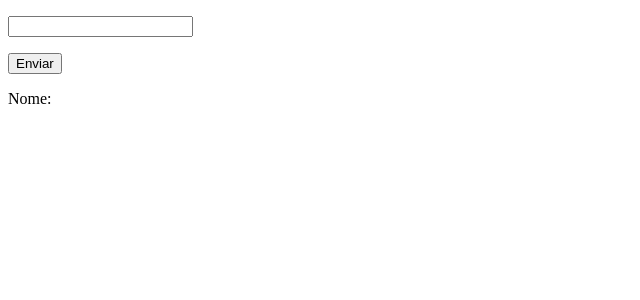
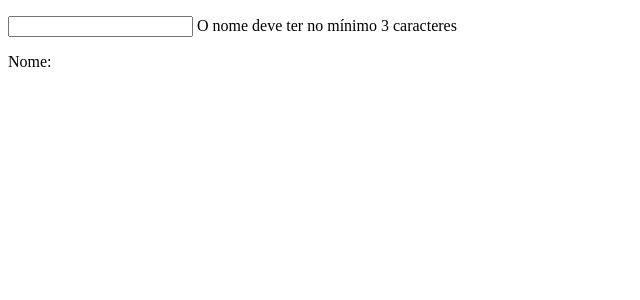
Before and after one commit to igogomes/estudo-angular, an Angular app: page / in a window 1280 px wide. Shown: the top 300 px of the page, without its empty margins (0-640 px from the left). Built offline with nearby package versions, Linux system fonts and the light colour scheme.

Commit message:
Estudos sobre o framework Angular

```diff
--- a/src/app/app.component.ts
+++ b/src/app/app.component.ts
@@ -3,16 +3,17 @@ import { Component } from '@angular/core';
 @Component({
   selector: 'app-root',
   template: `
-    <p><input #n id="nome" name="nome" type="text"/></p>
-    <p><button (click)="enviar(n.value)">Enviar</button></p>
+    <p>
+      <input #n [(ngModel)]="nome" type="text"/>
+      <span *ngIf="n.value.length<3">
+        O nome deve ter no mínimo 3 caracteres
+      </span>
+    </p>
     <p>Nome: {{nome}}</p>
     `
 })
 export class AppComponent {
 
   nome: string = '';
- enviar(n): void {
-  this.nome = n;
- }
 
 }
--- a/src/app/app.module.ts
+++ b/src/app/app.module.ts
@@ -1,4 +1,5 @@
 import { BrowserModule } from '@angular/platform-browser';
+import { FormsModule } from '@angular/forms';
 import { NgModule } from '@angular/core';
 
 import { AppRoutingModule } from './app-routing.module';
@@ -16,7 +17,8 @@ import { CopyrightComponent } from './copyright.component';
   ],
   imports: [
     BrowserModule,
-    AppRoutingModule
+    AppRoutingModule,
+    FormsModule
   ],
   providers: [],
   bootstrap: [AppComponent]
```
